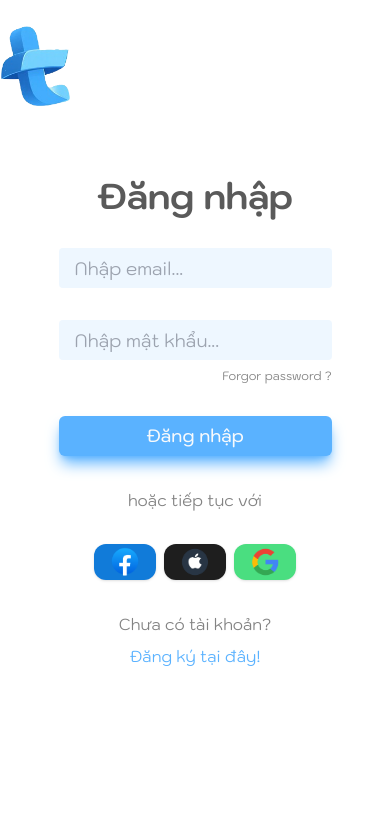
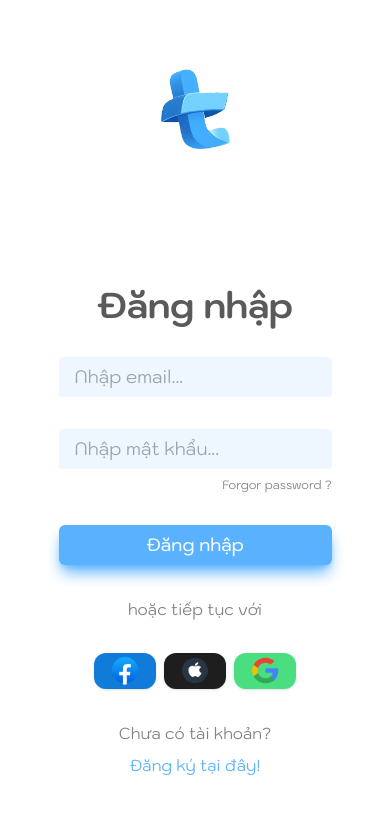
Before and after one commit to duytrong-dev/study-webapp, a Next.js app: page /login in a window 390 px wide. Shown: the top 814 px of the page. Built offline with nearby package versions, Linux system fonts and the light colour scheme.

Commit message:
done login page and register page

```diff
--- a/src/app/login/page.tsx
+++ b/src/app/login/page.tsx
@@ -4,8 +4,8 @@ import Link from "next/link";
 
 export default function Login() {
     return (
-        <div className="w-full h-full grid grid-cols-1 gap-4 relative lg:grid-cols-5">
-            <Link href={'/'} className="absolute left-0 top-6 z-10">
+        <div className="w-full h-full grid grid-cols-1 relative lg:grid-cols-5">
+            <Link href={'/'} className="flex justify-center items-center lg:absolute lg:left-0 lg:top-6 z-10">
                 <Image src="/logo.png" alt="logo" width={70} height={100}/>
             </Link>
 
--- a/src/app/register/page.tsx
+++ b/src/app/register/page.tsx
@@ -5,7 +5,7 @@ import Link from "next/link";
 export default function Register() {
     return (
         <div className="w-full h-full grid grid-cols-1 gap-4 relative lg:grid-cols-5">
-            <Link href={'/'} className="absolute left-0 top-6 z-10">
+            <Link href={'/'} className="flex justify-center items-center lg:absolute lg:left-0 lg:top-6 z-10">
                 <Image src="/logo.png" alt="logo" width={70} height={100}/>
             </Link>
 
```
